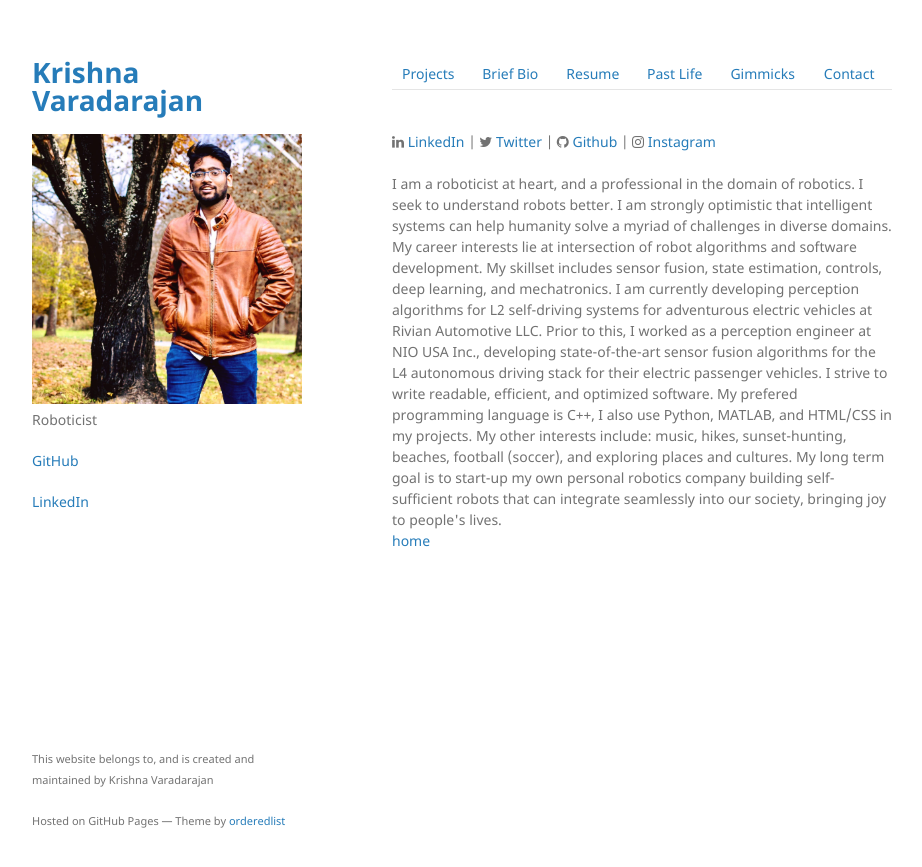
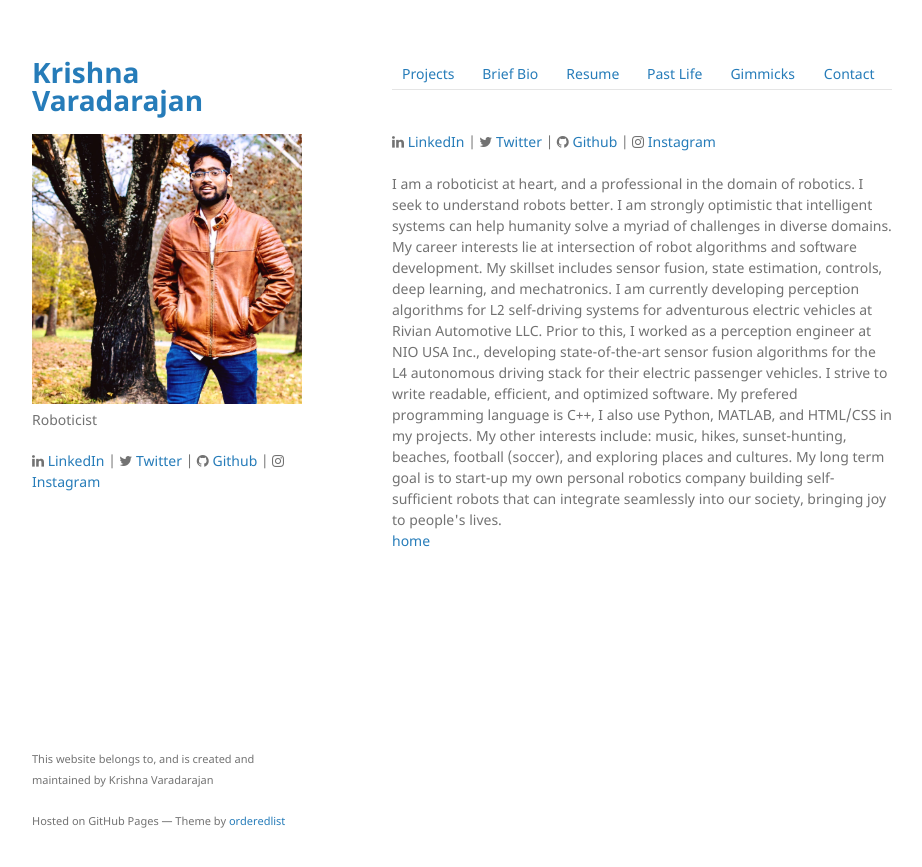
Before and after one commit to iamvarada/iamvarada.github.io, a Jekyll site: the page built from index.md, in a window 1280 px wide. Shown: the top 867 px of the page, without its empty margins (178-1100 px from the left). Built offline with Jekyll 4.4.1, drawn with Linux system fonts in a browser that asks for light colours.

Commit message:
Move social profile links to side column

```diff
--- a/_layouts/default.html
+++ b/_layouts/default.html
@@ -26,10 +26,10 @@
         <p class="view"><a href="{{ site.github.repository_url }}">View the Project on GitHub <small>{{ site.github.repository_nwo }}</small></a></p>
         {% endif %}
 
-        {% if site.github.is_user_page %}
-        <p class="view"><a href="{{ site.github.owner_url }}">GitHub</a></p>
-        {% endif %}
-        <p class="view"><a href="https://www.linkedin.com/in/kvarada/">LinkedIn</a></p>
+        <i class="fa fa-linkedin"></i> <a href="https://www.linkedin.com/in/kvarada/">LinkedIn</a> |
+        <i class="fa fa-twitter"></i> <a href="https://twitter.com/kvarada11">Twitter</a> |
+        <i class="fa fa-github"></i> <a href="https://github.com/iamvarada/">Github</a> |
+        <i class="fa fa-instagram"></i> <a href="https://www.instagram.com/iamvarada/">Instagram</a>
 
         {% if site.show_downloads %}
         <ul class="downloads">
```
